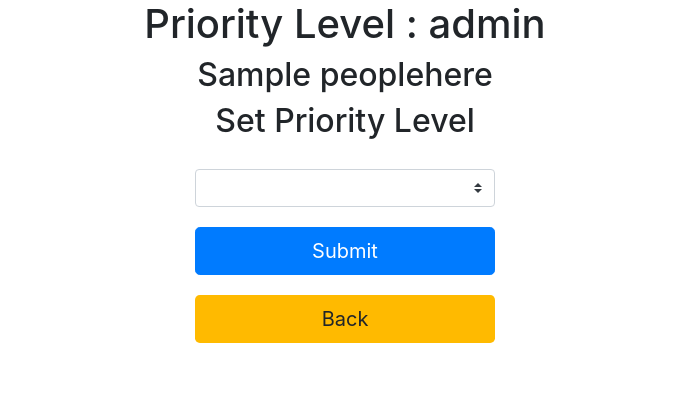
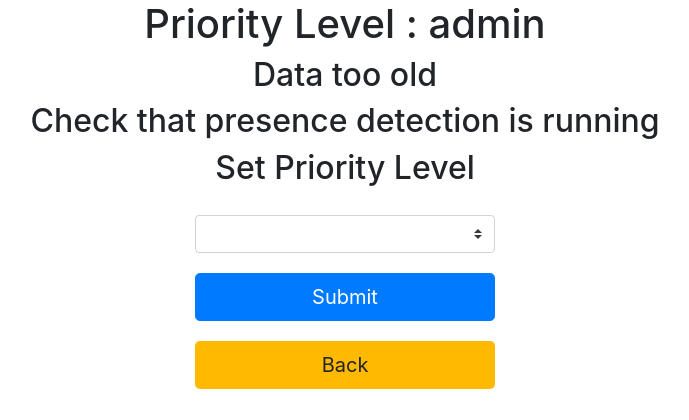
Before and after one commit to derekf55/derekfranzWebSite, a PHP site: page /homeManagement.php in a window 1280 px wide. Shown: the top 420 px of the page, without its empty margins (295-984 px from the left). Run offline with PHP 8.4, Linux system fonts and the light colour scheme; the visitor is signed in with stand-in values (Sample User, id 1); tables that the repository leaves empty or names only in its code hold one stand-in row (values such as "Sample post"); a stand-in replaces the project's code that opens the database connection; lists and menus that the app fills with data are empty.

Commit message:
Updated to order people from outside the house first and to indicate if the data its pulling is over three minutes old

```diff
--- a/homeManagement.php
+++ b/homeManagement.php
@@ -43,6 +43,8 @@
   <?php
         require "php/connect.php";
         require "php/admin_header.php";
+        $timezone = 'America/Chicago';
+        date_default_timezone_set($timezone);
 
         $sql = "SELECT PriorityLevel FROM `personDetectionPriority` WHERE ID = 1";
         $results = mysqli_query($conn,$sql);
@@ -57,6 +59,13 @@
         $results = mysqli_query($conn,$sql);
         #echo $results;
         while ($row = mysqli_fetch_assoc($results)){
+            $timeArrived = strtotime($row['Last_Updated']);
+            // If the data hasnt been updated in at least three minutes assume that its bad
+            if ((time()-$timeArrived) > 180 ){
+                echo '<h2>Data too old</h2>';
+                echo '<h2>Check that presence detection is running</h2>';
+                break;
+            }
             echo '<h2 class="">'.$row['Name'].'</h2>';
 
         }
--- a/php/peopleHere.sql
+++ b/php/peopleHere.sql
@@ -1,2 +1,2 @@
-SELECT Name FROM PeopleHere
-ORDER by Name
+SELECT Name, Last_Updated FROM PeopleHere
+ORDER by Resident, Name
```
